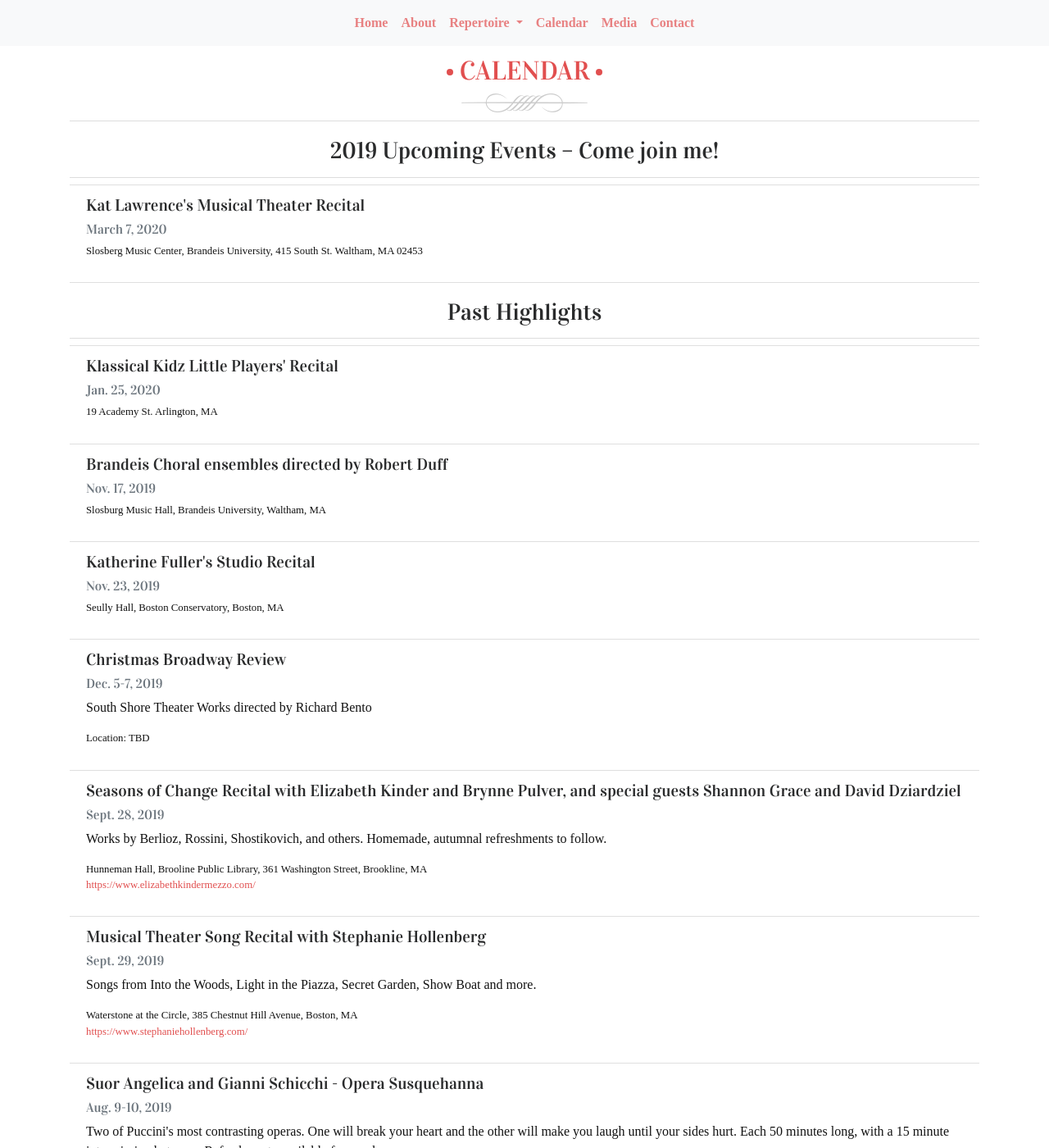
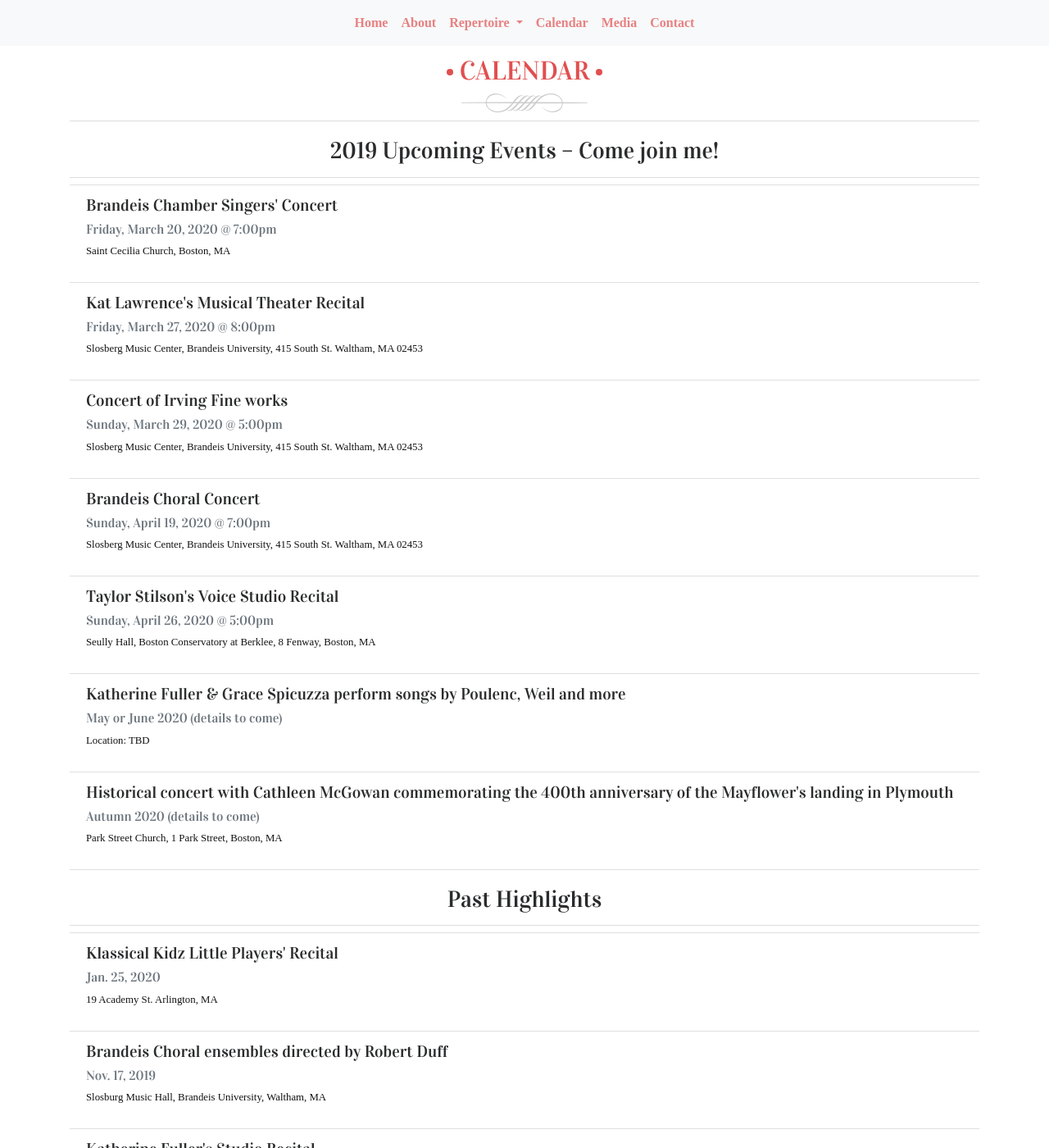
Before and after one commit to musicbygraceevelyn/musicbygraceevelyn.github.io, a Jekyll site: the page built from calendar.md, in a window 1280 px wide and 1400 px high. Shown: the whole window at 82% size. Built offline with Jekyll 4.4.1, drawn with Linux system fonts in a browser that asks for light colours; some web fonts are replaced.

Commit message:
Updated calendar and rep

```diff
--- a/calendar.md
+++ b/calendar.md
@@ -3,9 +3,37 @@ title: Calendar
 layout: single
 
 current_events:
-- date: March 7, 2020
+- date: Friday, March 20, 2020
+  time: 7:00pm
+  title: Brandeis Chamber Singers' Concert
+  location: Saint Cecilia Church, Boston, MA
+
+- date: Friday, March 27, 2020
   title: Kat Lawrence's Musical Theater Recital
+  time: 8:00pm
   location: Slosberg Music Center, Brandeis University, 415 South St. Waltham, MA 02453
+
+- date: Sunday, March 29, 2020
+  time: 5:00pm
+  title: Concert of Irving Fine works
+  location: Slosberg Music Center, Brandeis University, 415 South St. Waltham, MA 02453
+
+- date: Sunday, April 19, 2020
+  time: 7:00pm
+  title: Brandeis Choral Concert
+  location: Slosberg Music Center, Brandeis University, 415 South St. Waltham, MA 02453
+
+- date: Sunday, April 26, 2020
+  time: 5:00pm
+  title: Taylor Stilson's Voice Studio Recital
+  location: Seully Hall, Boston Conservatory at Berklee, 8 Fenway, Boston, MA
+
+- date: May or June 2020 (details to come)
+  title: Katherine Fuller & Grace Spicuzza perform songs by Poulenc, Weil and more
+
+- date: Autumn 2020 (details to come)
+  title: Historical concert with Cathleen McGowan commemorating the 400th anniversary of the Mayflower's landing in Plymouth
+  location: Park Street Church, 1 Park Street, Boston, MA
 
 past_events:
 - date: Jan. 25, 2020
```
Also changed, not shown: vocal_rep.md (+26 -9 lines).
